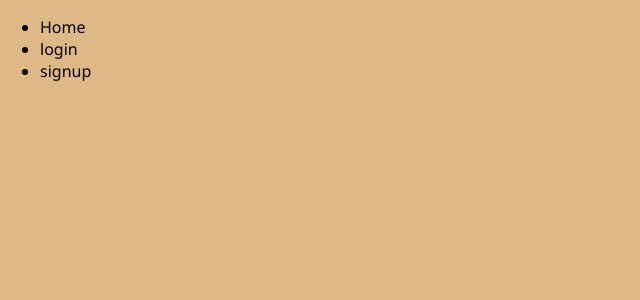
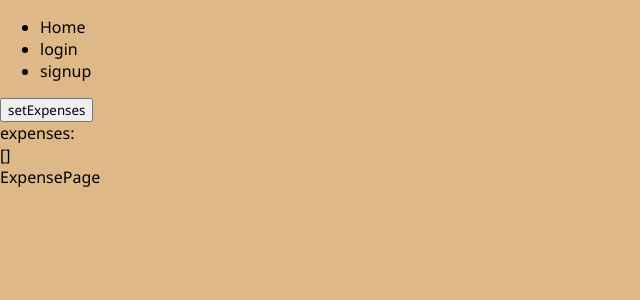
Before and after one commit to shlomiNugarker/expense-tracker-application-client, a React (Vite) app: page /expenses in a window 1280 px wide. Before the commit this address had no page. Shown: the top 300 px of the page, without its empty margins (0-640 px from the left). Built offline with nearby package versions, Linux system fonts and the light colour scheme.

Commit message:
children pages

```diff
--- a/src/App.tsx
+++ b/src/App.tsx
@@ -2,6 +2,8 @@ import { BrowserRouter as Router, Route, Routes, Link } from 'react-router-dom'
 import { HomePage } from './pages/HomePage'
 import { LoginPage } from './pages/LoginPage'
 import { SignupPage } from './pages/SignupPage'
+import { ExpensesPage } from './pages/ExpensesPage'
+import { ChartPage } from './pages/ChartPage'
 
 function App() {
   return (
@@ -21,7 +23,10 @@ function App() {
           </ul>
         </nav>
         <Routes>
-          <Route path="/" element={<HomePage />} />
+          <Route path="/" element={<HomePage />}>
+            <Route path="expenses" element={<ExpensesPage />} />
+            <Route path="chart" element={<ChartPage />} />
+          </Route>
           <Route path="/login" element={<LoginPage />} />
           <Route path="/signup" element={<SignupPage />} />
         </Routes>
--- a/src/interfaces/Expense.ts
+++ b/src/interfaces/Expense.ts
@@ -1,6 +1,7 @@
 export interface Expense {
   _id?: string
   category: string
-  date: string
+  date: number
+  amount: number
   notes: string[]
 }
--- /dev/null
+++ b/src/pages/ChartPage.tsx
@@ -0,0 +1,8 @@
+import { useOutletContext } from 'react-router-dom'
+import { Expense } from '../interfaces/Expense'
+
+export const ChartPage = () => {
+  const expenses = useOutletContext<Expense[]>()
+  console.log({ expenses })
+  return <div>ChartPage</div>
+}
--- /dev/null
+++ b/src/pages/ExpensesPage.tsx
@@ -0,0 +1,9 @@
+import { useOutletContext } from 'react-router-dom'
+import { Expense } from '../interfaces/Expense'
+
+export const ExpensesPage = () => {
+  const expenses = useOutletContext<Expense[]>()
+  console.log({ expenses })
+
+  return <div>ExpensePage</div>
+}
--- a/src/pages/HomePage.tsx
+++ b/src/pages/HomePage.tsx
@@ -1,5 +1,22 @@
 import { useEffect, useState } from 'react'
 import { Expense } from '../interfaces/Expense'
+import { Outlet } from 'react-router-dom'
+
+// eslint-disable-next-line @typescript-eslint/no-unused-vars
+const categoriesOpts = [
+  'Food',
+  'Social Life',
+  'Pets',
+  'Transport',
+  'Culture',
+  'Household',
+  'Apparel',
+  'Beauty',
+  'Health',
+  'Education',
+  'Gift',
+  'Other',
+]
 
 export const HomePage = () => {
   const [expenses, setExpenses] = useState<Expense[]>([])
@@ -16,7 +33,8 @@ export const HomePage = () => {
             ...prev,
             {
               category: 'category',
-              date: 'date',
+              date: new Date().getTime(),
+              amount: 50,
               notes: ['find a job'],
             },
           ])
@@ -24,6 +42,9 @@ export const HomePage = () => {
       >
         setExpenses
       </button>
+      <p>expenses:</p>
+      <p>{JSON.stringify(expenses, null, 2)}</p>
+      <Outlet context={expenses} />
     </div>
   )
 }
```
